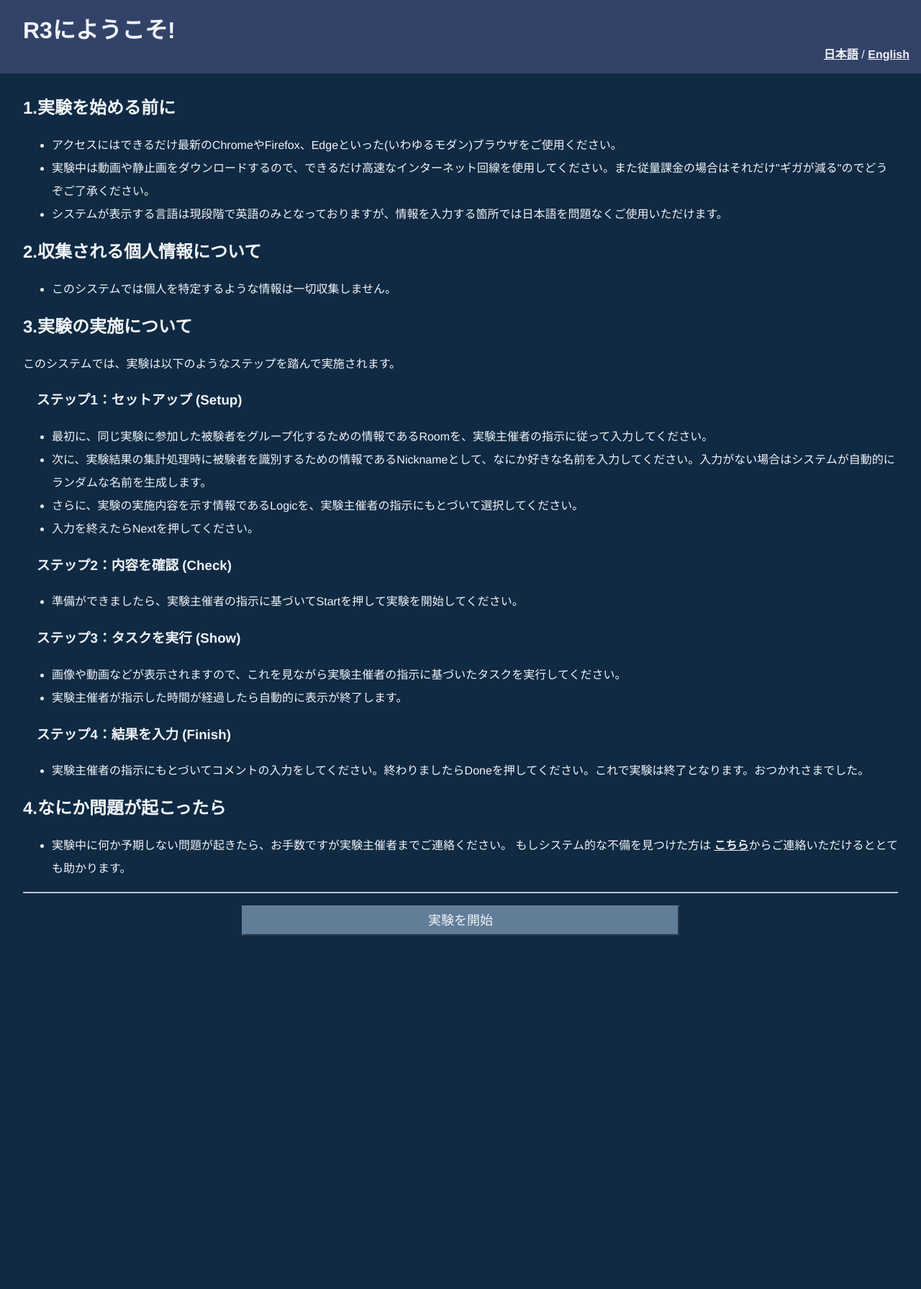
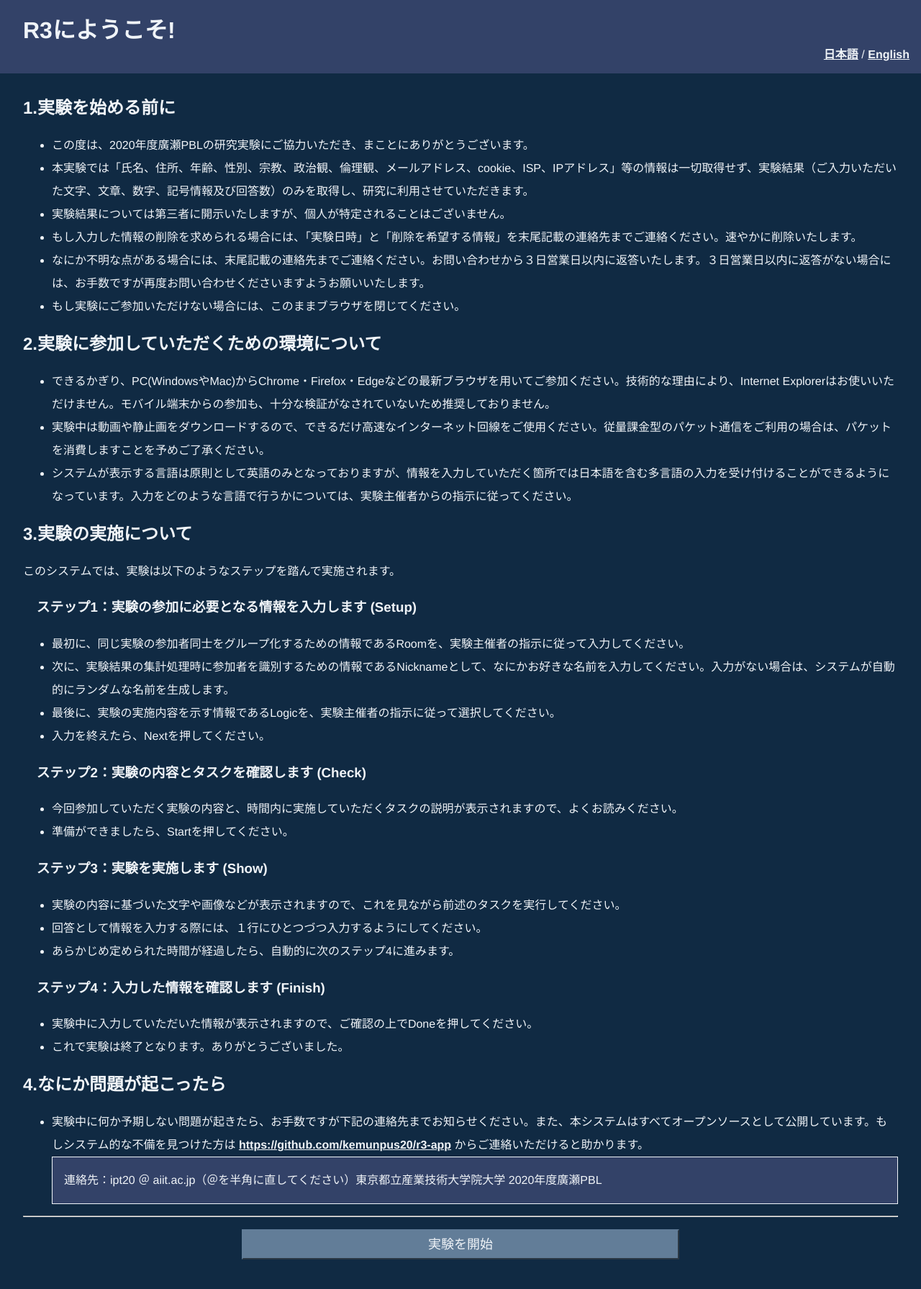
Before and after one commit to kemunpus20/r3-app, a Django app: page /static/tutorial.html in a window 1280 px wide. Shown: the whole page at 72% size. Before the commit the page ends 1300 px from the top, so only its background shows below. Run offline with Django 3.2, Linux system fonts and the light colour scheme.

Commit message:
update tutorial

```diff
--- a/static/contents.css
+++ b/static/contents.css
@@ -62,6 +62,14 @@ div.sub-message {
     font-size: medium;
 }
 
+div.contact {
+    border-style: solid;
+    border-color: #F0F4F8;
+    border-width: 0.1rem;
+    padding: 1rem;
+    background-color: #334268;
+}
+
 @media screen and (max-width: 480px) {
     body {
         font-size: small;
--- a/static/tutorial.html
+++ b/static/tutorial.html
@@ -17,40 +17,91 @@
     <div class="body">
         <h2>1.実験を始める前に</h2>
         <ul>
-            <li>アクセスにはできるだけ最新のChromeやFirefox、Edgeといった(いわゆるモダン)ブラウザをご使用ください。</li>
-            <li>実験中は動画や静止画をダウンロードするので、できるだけ高速なインターネット回線を使用してください。また従量課金の場合はそれだけ"ギガが減る"のでどうぞご了承ください。</li>
-            <li>システムが表示する言語は現段階で英語のみとなっておりますが、情報を入力する箇所では日本語を問題なくご使用いただけます。</li>
+            <li>
+                この度は、2020年度廣瀬PBLの研究実験にご協力いただき、まことにありがとうございます。
+            </li>
+            <li>
+                本実験では「氏名、住所、年齢、性別、宗教、政治観、倫理観、メールアドレス、cookie、ISP、IPアドレス」等の情報は一切取得せず、実験結果（ご入力いただいた文字、文章、数字、記号情報及び回答数）のみを取得し、研究に利用させていただきます。
+            </li>
+            <li>
+                実験結果については第三者に開示いたしますが、個人が特定されることはございません。
+            </li>
+            <li>
+                もし入力した情報の削除を求められる場合には、「実験日時」と「削除を希望する情報」を末尾記載の連絡先までご連絡ください。速やかに削除いたします。
+            </li>
+            <li>
+                なにか不明な点がある場合には、末尾記載の連絡先までご連絡ください。お問い合わせから３日営業日以内に返答いたします。３日営業日以内に返答がない場合には、お手数ですが再度お問い合わせくださいますようお願いいたします。
+            </li>
+            <li>
+                もし実験にご参加いただけない場合には、このままブラウザを閉じてください。
+            </li>
         </ul>
-        <h2>2.収集される個人情報について</h2>
+        <h2>2.実験に参加していただくための環境について</h2>
         <ul>
-            <li>このシステムでは個人を特定するような情報は一切収集しません。</li>
+            <li>
+                できるかぎり、PC(WindowsやMac)からChrome・Firefox・Edgeなどの最新ブラウザを用いてご参加ください。技術的な理由により、Internet Explorerはお使いいただけません。モバイル端末からの参加も、十分な検証がなされていないため推奨しておりません。
+            </li>
+            <li>
+                実験中は動画や静止画をダウンロードするので、できるだけ高速なインターネット回線をご使用ください。従量課金型のパケット通信をご利用の場合は、パケットを消費しますことを予めご了承ください。
+            </li>
+            <li>
+                システムが表示する言語は原則として英語のみとなっておりますが、情報を入力していただく箇所では日本語を含む多言語の入力を受け付けることができるようになっています。入力をどのような言語で行うかについては、実験主催者からの指示に従ってください。
+            </li>
         </ul>
         <h2>3.実験の実施について</h2>
         このシステムでは、実験は以下のようなステップを踏んで実施されます。
-        <h3>ステップ1：セットアップ (Setup)</h3>
+        <h3>ステップ1：実験の参加に必要となる情報を入力します (Setup)</h3>
         <ul>
-            <li>最初に、同じ実験に参加した被験者をグループ化するための情報であるRoomを、実験主催者の指示に従って入力してください。</li>
-            <li>次に、実験結果の集計処理時に被験者を識別するための情報であるNicknameとして、なにか好きな名前を入力してください。入力がない場合はシステムが自動的にランダムな名前を生成します。</li>
-            <li>さらに、実験の実施内容を示す情報であるLogicを、実験主催者の指示にもとづいて選択してください。</li>
-            <li>入力を終えたらNextを押してください。</li>
+            <li>
+                最初に、同じ実験の参加者同士をグループ化するための情報であるRoomを、実験主催者の指示に従って入力してください。
+            </li>
+            <li>
+                次に、実験結果の集計処理時に参加者を識別するための情報であるNicknameとして、なにかお好きな名前を入力してください。入力がない場合は、システムが自動的にランダムな名前を生成します。
+            </li>
+            <li>
+                最後に、実験の実施内容を示す情報であるLogicを、実験主催者の指示に従って選択してください。
+            </li>
+            <li>
+                入力を終えたら、Nextを押してください。
+            </li>
         </ul>
-        <h3>ステップ2：内容を確認 (Check)</h3>
+        <h3>ステップ2：実験の内容とタスクを確認します (Check)</h3>
         <ul>
-            <li>準備ができましたら、実験主催者の指示に基づいてStartを押して実験を開始してください。</li>
+            <li>
+                今回参加していただく実験の内容と、時間内に実施していただくタスクの説明が表示されますので、よくお読みください。
+            </li>
+            <li>
+                準備ができましたら、Startを押してください。
+            </li>
         </ul>
-        <h3>ステップ3：タスクを実行 (Show)</h3>
+        <h3>ステップ3：実験を実施します (Show)</h3>
         <ul>
-            <li>画像や動画などが表示されますので、これを見ながら実験主催者の指示に基づいたタスクを実行してください。</li>
-            <li>実験主催者が指示した時間が経過したら自動的に表示が終了します。</li>
+            <li>
+                実験の内容に基づいた文字や画像などが表示されますので、これを見ながら前述のタスクを実行してください。
+            </li>
+            <li>
+                回答として情報を入力する際には、１行にひとつづつ入力するようにしてください。
+            </li>
+            <li>
+                あらかじめ定められた時間が経過したら、自動的に次のステップ4に進みます。
+            </li>
         </ul>
-        <h3>ステップ4：結果を入力 (Finish)</h3>
+        <h3>ステップ4：入力した情報を確認します (Finish)</h3>
         <ul>
-            <li>実験主催者の指示にもとづいてコメントの入力をしてください。終わりましたらDoneを押してください。これで実験は終了となります。おつかれさまでした。</li>
+            <li>
+                実験中に入力していただいた情報が表示されますので、ご確認の上でDoneを押してください。
+            </li>
+            <li>
+                これで実験は終了となります。ありがとうございました。
+            </li>
         </ul>
         <h2>4.なにか問題が起こったら</h2>
         <ul>
-            <li>実験中に何か予期しない問題が起きたら、お手数ですが実験主催者までご連絡ください。 もしシステム的な不備を見つけた方は
-                <a href="https://github.com/kemunpus20/r3-app"> こちら</a>からご連絡いただけるととても助かります。
+            <li>
+                実験中に何か予期しない問題が起きたら、お手数ですが下記の連絡先までお知らせください。また、本システムはすべてオープンソースとして公開しています。もしシステム的な不備を見つけた方は <a href="https://github.com/kemunpus20/r3-app">https://github.com/kemunpus20/r3-app</a> からご連絡いただけると助かります。
+                <div class="contact">
+                    連絡先：ipt20 ＠ aiit.ac.jp（＠を半角に直してください）東京都立産業技術大学院大学 2020年度廣瀬PBL
+                </div>
             </li>
         </ul>
         <hr>
```
